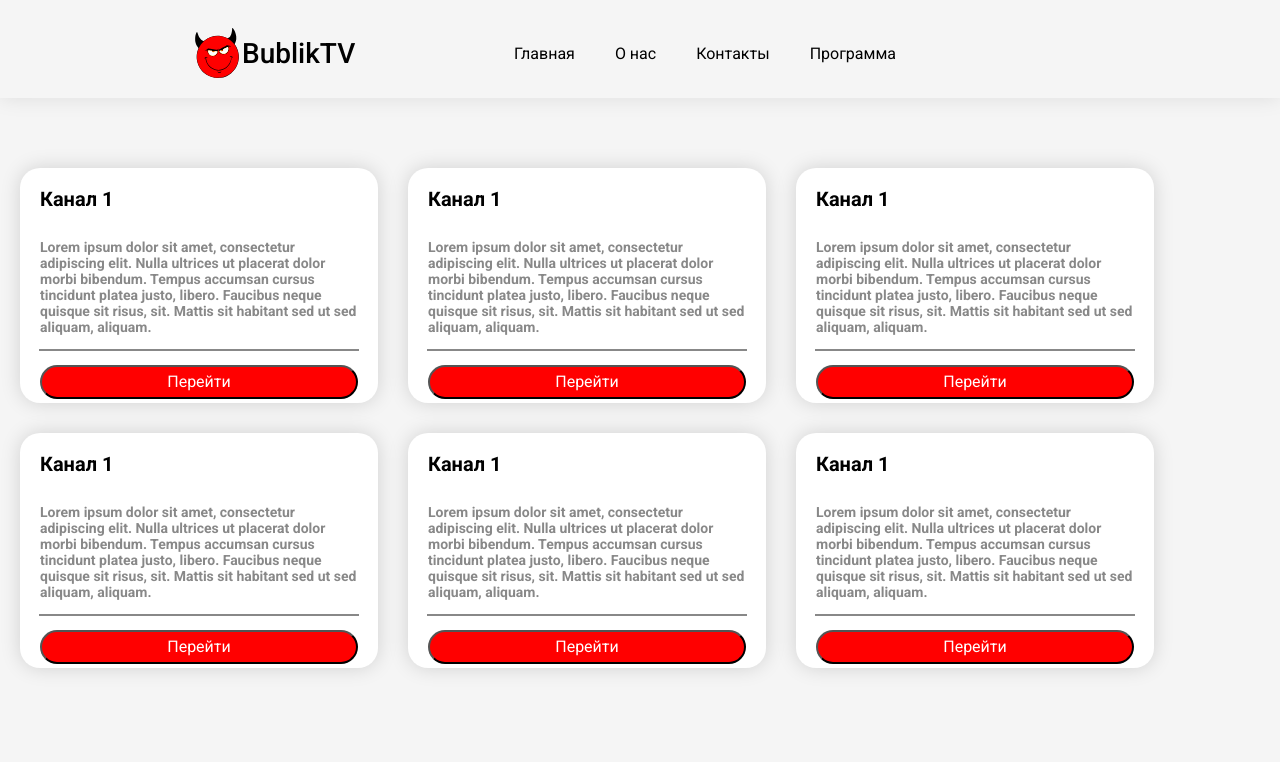
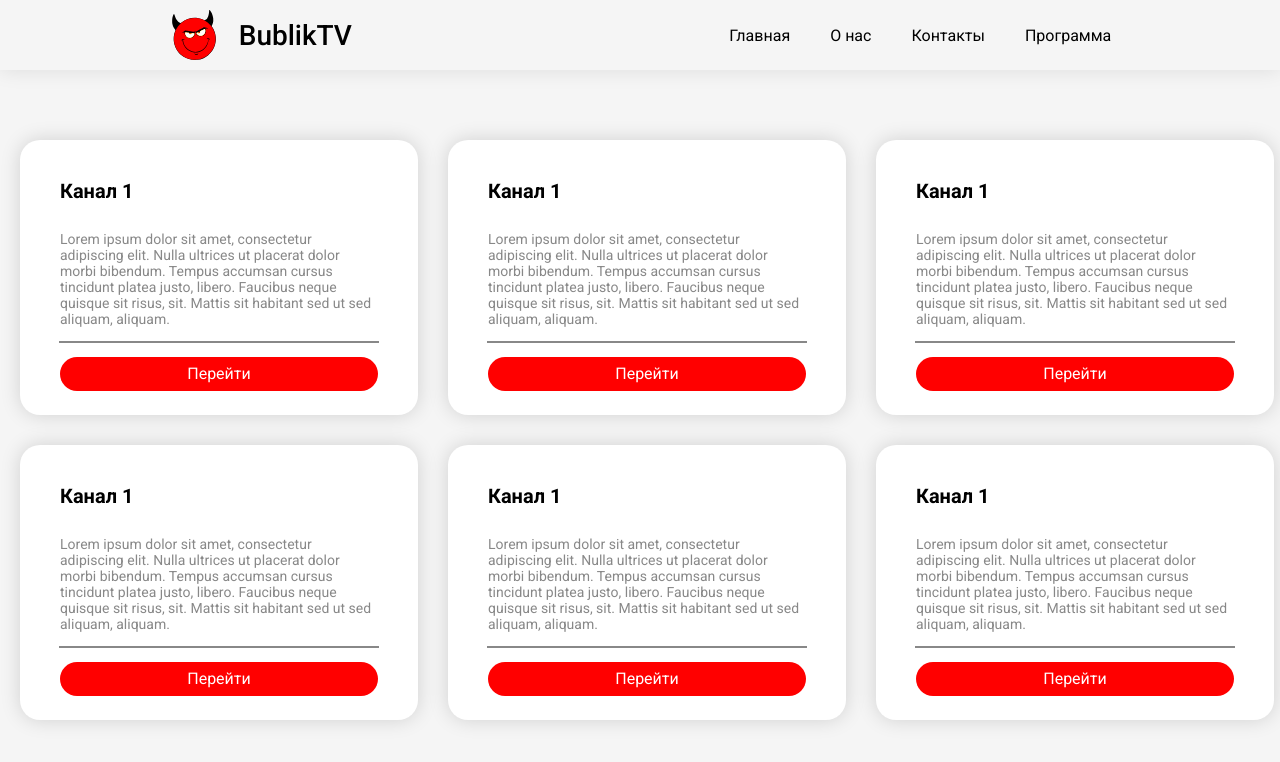
Before and after one commit to HoneyOfLife/Example_1, a plain HTML site: page index.html in a window 1280 px wide. Drawn offline with Linux system fonts and the light colour scheme; files whose address does not match are found by name.

Commit message:
FIX: исправлены ошибки с header и колонок

```diff
--- a/scss/blocks/_colons.scss
+++ b/scss/blocks/_colons.scss
@@ -11,7 +11,7 @@
   background: #ffffff;
   box-shadow: 0px 0px 20px rgba(0, 0, 0, 0.15);
   border-radius: 20px;
-
+  padding: 20px 20px;
   width: 358px;
   height: 235px;
 }
@@ -28,9 +28,10 @@
 .subtitle {
   width: 318px;
   height: 96px;
+  font-weight: 400;
   font-size: 14px;
   line-height: 16px;
-  color: #888888;
+  color: rgba(136, 136, 136, 1);
   order: 1;
   margin: 0;
   margin: 14px 20px;
@@ -39,9 +40,9 @@
 hr {
   width: 318px;
   height: 0px;
-  border: 1px solid #888888;
   transform: rotate(180deg);
   order: 2;
+  border: 1px solid rgba(136, 136, 136, 1);
 }
 
 .order {
@@ -49,6 +50,7 @@ hr {
   flex-direction: row;
   justify-content: center;
   align-items: center;
+  border: 0;
   padding: 5px 20px;
   margin: 14px 20px 20px 20px;
   color: #ffffff;
--- a/scss/blocks/_heder.scss
+++ b/scss/blocks/_heder.scss
@@ -1,7 +1,8 @@
 .header {
   display: flex;
-  justify-content: space-between;
-  padding: 18px 192px 10px;
+  // justify-content: space-between;
+  justify-content: space-around;
+  // padding: 18px 192px 10px;
   align-items: center;
   box-shadow: 0px 0px 20px rgba(0, 0, 0, 0.1);
 }
--- a/scss/blocks/_logo.scss
+++ b/scss/blocks/_logo.scss
@@ -4,6 +4,10 @@
 
 .logo__link {
   display: block;
+}
+
+img {
+  padding-right: 20px;
 }
 
 .logo a {
--- a/scss/blocks/_nav.scss
+++ b/scss/blocks/_nav.scss
@@ -7,7 +7,7 @@
   list-style-type: none;
   gap: 40px;
   margin: 0;
-  padding: 25px 192px 25px 0px;
+  // padding: 25px 192px 25px 0px;
 
   font-size: 16px;
   line-height: 18px;
```
Also changed, not shown: css/index.min.css, 1 other file.
